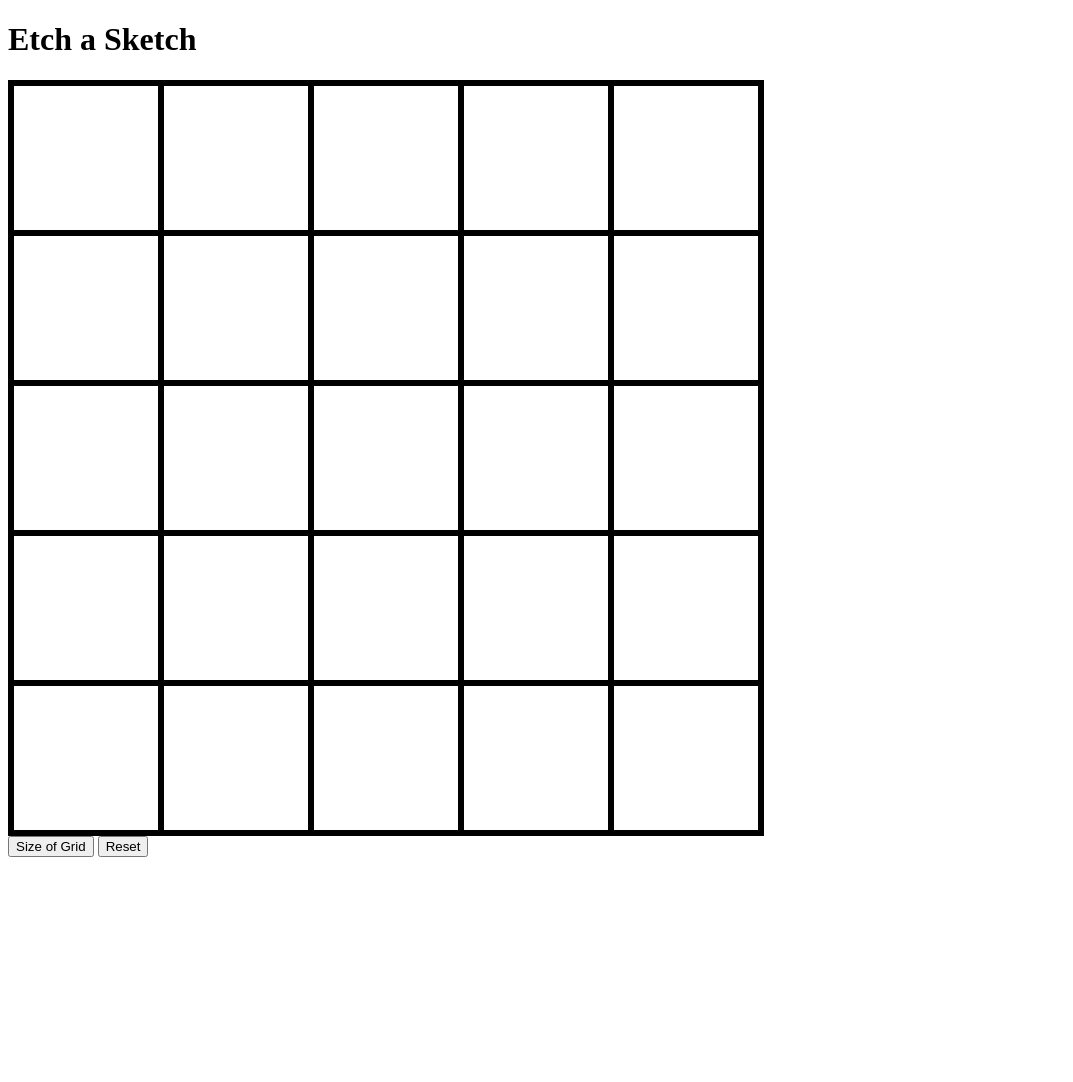
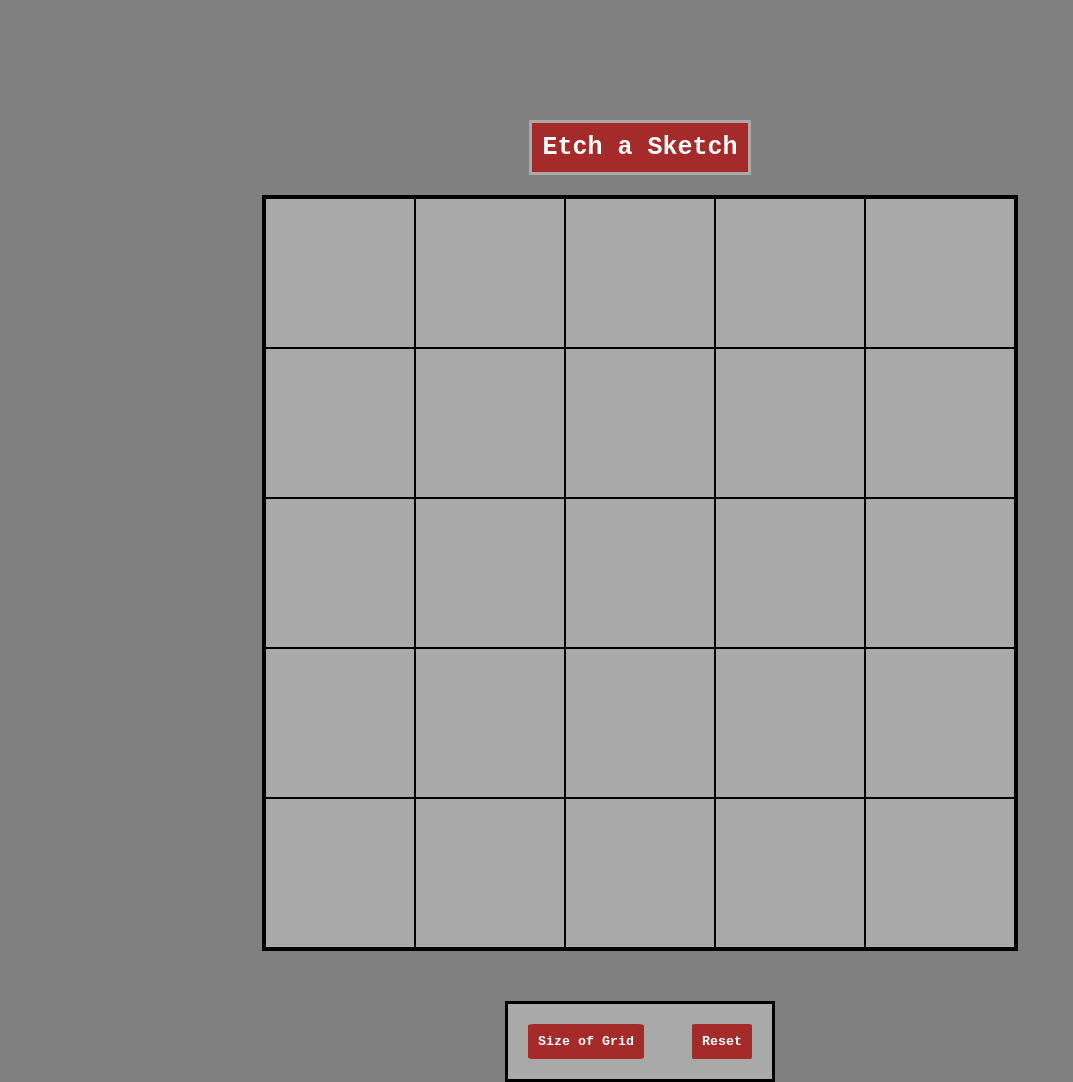
Before and after one commit to Jonathen027/Etch-a-Sketch, a plain HTML site: page index.html in a window 1280 px wide. Shown: the whole page, without its empty margins (0-1073 px from the left). Before the commit the page ends 865 px from the top, so only its background shows below. Drawn offline with Linux system fonts and the light colour scheme.

Commit message:
Added some styles to make the game feel retro

```diff
--- a/style.css
+++ b/style.css
@@ -1,3 +1,41 @@
+*{
+    margin: 0px;
+    padding: 0px;
+    font-family: monospace;
+    background-color: grey;
+    }
+
+    h1{
+        padding: 10px;
+        margin: 20px;
+        font-size: 25px;
+        background-color: brown;
+        color: white;
+        border: solid darkgrey;
+    }
+
+    .layout{
+        margin-top: 100px;
+        display: flex;
+        flex-direction: column;
+        justify-content: space-between;
+        align-items: center;
+    }
+
+    .btn-layout{
+        margin-top: 50px;
+        background-color: darkgrey;
+        border: solid black;
+    }
+    .btn-layout > button {
+        padding: 10px;
+        margin: 20px;
+        background-color: brown;
+        border: none;
+        border-radius: 5%;
+        font-weight: 600;
+        color: white;
+    }
     .container{
         border: solid black;
         width: 750px;
@@ -5,5 +43,6 @@
     }
 
     .box{
-    border: solid
+        background-color: darkgray;
+        border: solid black 1px;
     }
```
Lines whose indentation alone changed are shown as unchanged.
